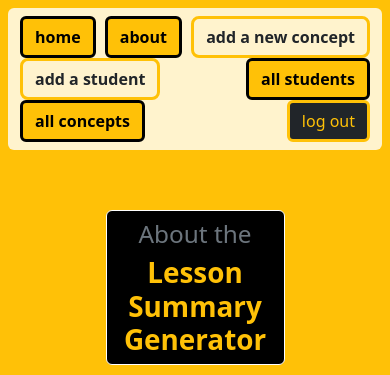
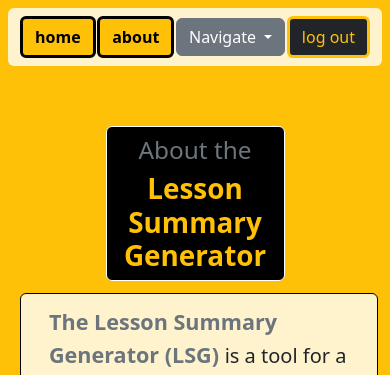
Before and after one commit to jhsu79/lesson-summary-generator, a Django app: page /about/ in a window 390 px wide. Shown: the top 375 px of the page. Run offline with Django 4.2, Linux system fonts and the light colour scheme; the visitor is signed in with stand-in values (Sample User, id 1).

Commit message:
update mobile styling

```diff
--- a/main_app/templates/base.html
+++ b/main_app/templates/base.html
@@ -12,21 +12,30 @@
 <body class="justify-content-center bg-warning">
     <header>
 
-        <nav class="navbar navbar-expand-sm bg-warning-subtle m-2 rounded-2">
+        <nav class="navbar navbar-expand-small bg-warning-subtle m-2 rounded-2">
                 <div class="container-fluid">
-                   <a class="btn btn-warning border-black fw-semibold border-3" role="button" href="{% url 'home' %}">home</a></button>
-                   <a class="btn btn-warning border-black fw-semibold border-3" role="button"href="{% url 'about' %}">about</a></button>
+                   <a class="btn btn-warning border-black fw-semibold border-3" role="button" href="{% url 'home' %}">home</a>
+                   <a class="btn btn-warning border-black fw-semibold border-3" role="button"href="{% url 'about' %}">about</a>
                     {% if user.is_authenticated %}
-                    <a class="btn btn-outline-dark border border-warning border-3 fw-bold rounded-3" role="button" href="{% url 'concept_create' %}">add a new concept</a>
-                    <a class="btn btn-outline-dark border border-warning border-3 fw-bold rounded-3" role="button" href="{% url 'student_create' %}">add a student</a>
-                    <a class="btn btn-warning border-black fw-semibold border-3" role="button" href="{% url 'students_index'%}">all students</a>
-                    <a class="btn btn-warning border-black fw-semibold border-3" role="button" href ="{% url 'concepts_index' %}">all concepts</a>
+                    <div class="dropdown" id="navbarNav">
+                        <button class="btn btn-secondary dropdown-toggle" type="button" data-bs-toggle="dropdown" aria-expanded="false">
+                            Navigate
+                          </button>
+
+                        <ul class="dropdown-menu" data-bs-theme="dark">
+                            <li ><a class="dropdown-item btn btn-outline-warning border border-warning border-3 fw-bold rounded-3" role="button" href="{% url 'concept_create' %}">add a new concept</a></li>
+                            <li ><a class="mt-1 dropdown-item btn btn-outline-warning border border-warning border-3 fw-bold rounded-3" role="button" href="{% url 'student_create' %}">add a student</a></li>
+                            <li><a class="mt-1 dropdown-item btn btn-outline-warning border border-warning border-3 fw-bold rounded-3" role="button" href="{% url 'students_index'%}">all students</a></li>
+                            <li><a class="mt-1 dropdown-item btn btn-outline-warning border border-warning border-3 fw-bold rounded-3" role="button" href ="{% url 'concepts_index' %}">all concepts</a></li>
+                        </ul>
+                    </div>
                     <a class="btn btn-dark text-warning border-warning border-3" role="button" href="{% url 'logout' %}">log out</a>
                     {% else %}
                     <a class="btn btn-dark text-warning border-warning border-3" role="button"href="{% url 'signup' %}">sign up</a>
                     <a class="btn btn-dark text-warning border-warning border-3" role="button" href="{% url 'login' %}">log in</a>
                     {% endif %}
                 </div>
+
         </nav>
     </header>
     <main class="container-fluid justify-content-center p-1">
@@ -35,7 +44,7 @@
         {% endblock %}
         {% endblock %}
     </main>
-    <script src="https://cdn.jsdelivr.net/npm/bootstrap@5.3.2/dist/js/bootstrap.min.js" integrity="sha384-BBtl+eGJRgqQAUMxJ7pMwbEyER4l1g+O15P+16Ep7Q9Q+zqX6gSbd85u4mG4QzX+" crossorigin="anonymous"></script>
     <script src="https://cdn.jsdelivr.net/npm/@popperjs/core@2.11.8/dist/umd/popper.min.js" integrity="sha384-I7E8VVD/ismYTF4hNIPjVp/Zjvgyol6VFvRkX/vR+Vc4jQkC+hVqc2pM8ODewa9r" crossorigin="anonymous"></script>
+<script src="https://cdn.jsdelivr.net/npm/bootstrap@5.3.2/dist/js/bootstrap.min.js" integrity="sha384-BBtl+eGJRgqQAUMxJ7pMwbEyER4l1g+O15P+16Ep7Q9Q+zqX6gSbd85u4mG4QzX+" crossorigin="anonymous"></script>
 </body>
 </html>
```
